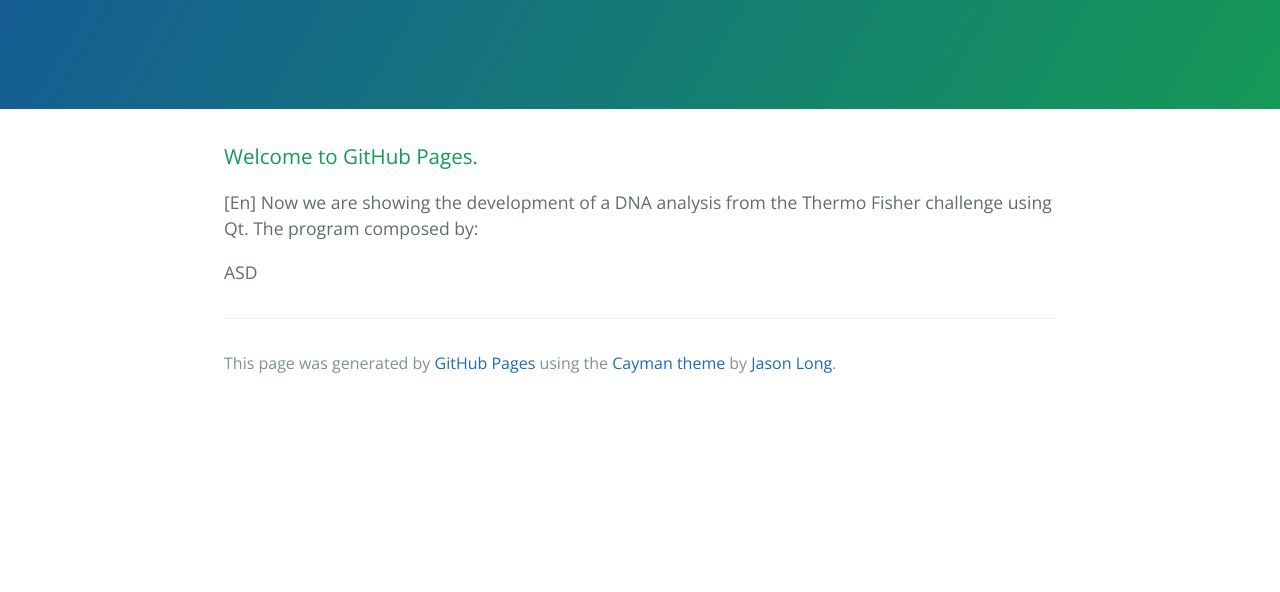
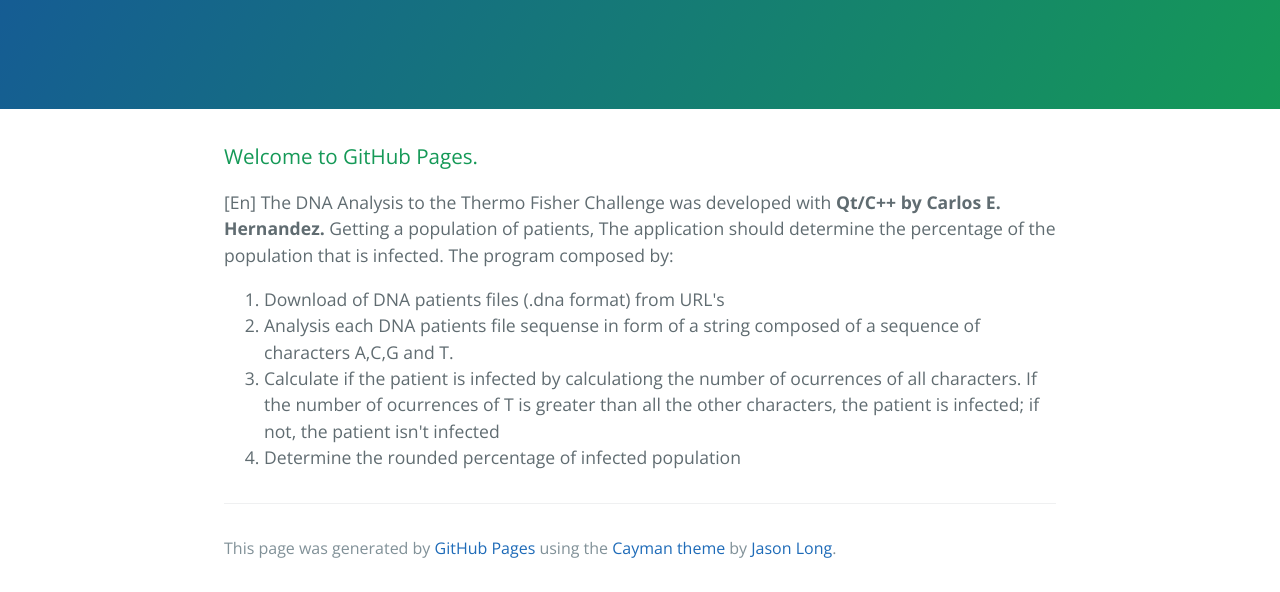
Before and after one commit to WiwipetDevelopment/wiwipetdevelopment.github.io, a plain HTML site: page index.html in a window 1280 px wide. Shown: the part 208-800 px from the top of the page. Drawn offline with nearby package versions, Linux system fonts and the light colour scheme.

Commit message:
TEst Ordered list 1

```diff
--- a/index.html
+++ b/index.html
@@ -19,11 +19,17 @@
       <h3>
 <a id="dna-analysis-pages" class="anchor" href="#dna-analysis-pages" aria-hidden="true"><span aria-hidden="true" class="octicon octicon-link"></span></a>Welcome to GitHub Pages.</h3>
 
-<p>[En] Now we are showing the development of a DNA analysis from the Thermo Fisher challenge using Qt. The program composed by:</p>
-<p>ASD</p>
+<p>[En] The DNA Analysis to the Thermo Fisher Challenge was developed with <b>Qt/C++ by Carlos E. Hernandez.</b>
+Getting a population of patients, The application should determine the percentage of  the population that is infected.
+The program composed by:</p>
 
-
-
+<ol>
+  <li>Download of DNA patients files (.dna format) from URL's</li>
+  <li>Analysis each DNA patients file sequense in form of a string composed of a sequence of characters A,C,G and T.</li>
+  <li>Calculate if the patient is infected by calculationg the number of ocurrences of all characters. If the number of
+       ocurrences of T is greater than all the other characters, the patient is infected; if not, the patient isn't infected</li>
+  <li> Determine the rounded percentage of infected population</li>
+</ol>
       <footer class="site-footer">
 
         <span class="site-footer-credits">This page was generated by <a href="https://pages.github.com">GitHub Pages</a> using the <a href="https://github.com/jasonlong/cayman-theme">Cayman theme</a> by <a href="https://twitter.com/jasonlong">Jason Long</a>.</span>
```
